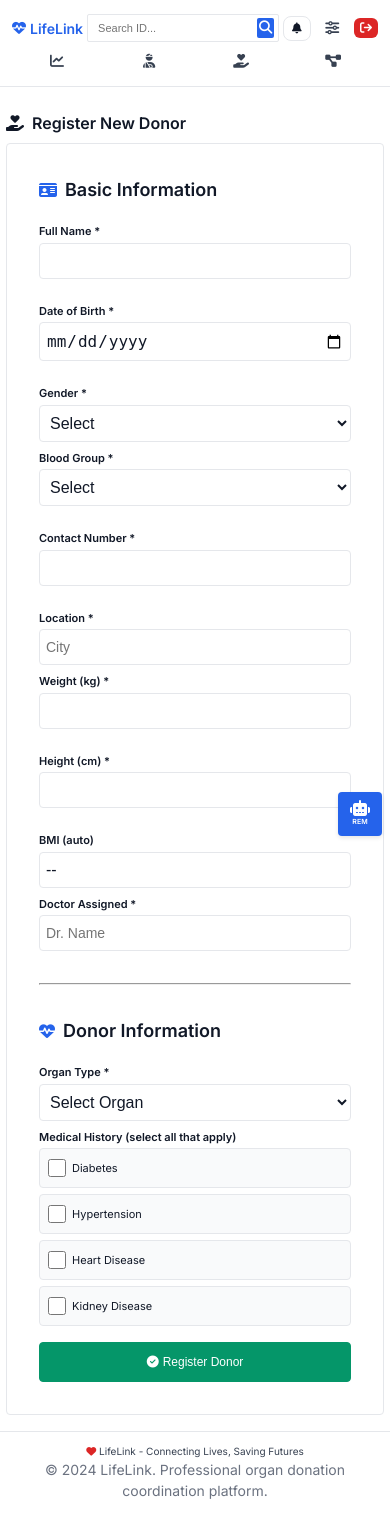
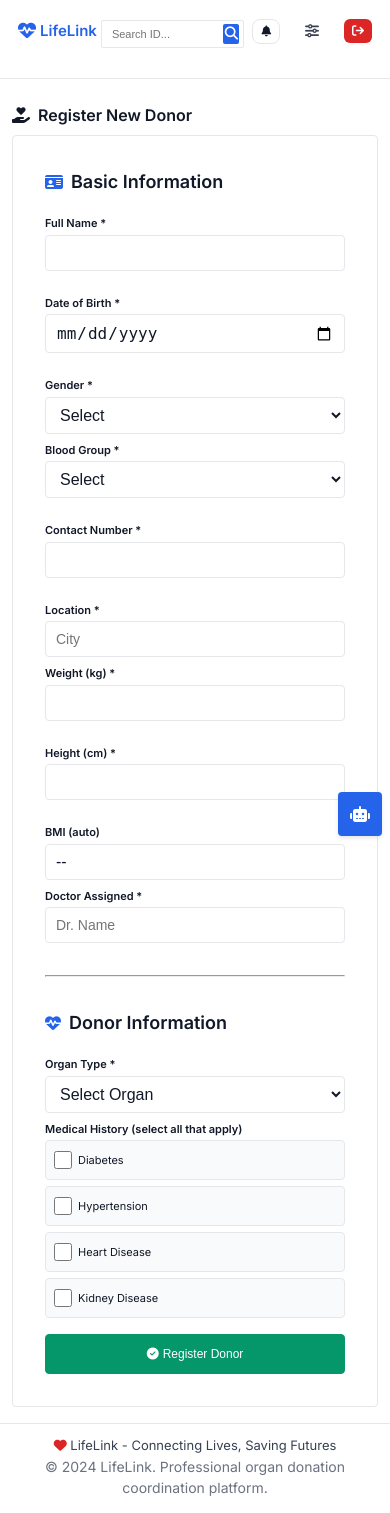
Before and after one commit to Ameya79/LifeLink---Healthtech---Team-MindSmiths-, a Flask app: page /add-donor in a window 390 px wide. Run offline with Flask 2, Linux system fonts and the light colour scheme; the visitor is signed in with stand-in values (Sample User, id 1); data that the repository does not hold is empty.

Commit message:
Add files via upload

```diff
--- a/static/styles.css
+++ b/static/styles.css
@@ -3128,3 +3128,114 @@ a {
         touch-action: manipulation;
     }
 }
+
+/* ============================================
+   MOBILE / SMALL SCREEN ADJUSTMENTS
+   These rules apply only on small screens and
+   are intentionally scoped with max-width
+   media queries so desktop appearance is
+   unaffected.
+   ============================================ */
+@media (max-width: 768px) {
+    /* Slightly smaller base type for mobile */
+    body {
+        font-size: 13px;
+    }
+
+    .container {
+        padding-left: 12px;
+        padding-right: 12px;
+    }
+
+    /* Headings scale down on mobile */
+    h1 { font-size: 24px; }
+    h2 { font-size: 20px; }
+    h3 { font-size: 18px; }
+
+    /* Navbar: wrap and simplify */
+    .nav-shell {
+        flex-wrap: wrap;
+        gap: 8px;
+        align-items: center;
+    }
+
+    .nav-center {
+        display: none; /* hide center nav to save space */
+    }
+
+    .nav-left { flex: 1 1 100%; }
+    .nav-right { margin-left: 0; gap: 8px; }
+
+    .logo-brand { font-size: 16px; }
+    .logo-brand i { font-size: 18px; }
+
+    .nav-search {
+        order: 2;
+        width: 100%;
+        margin-top: 8px;
+    }
+
+    .search-form input { width: 100%; max-width: 260px; }
+
+    .hospital-badge { max-width: 140px; padding: 6px 8px; font-size: 12px; }
+    .logout-btn { padding: 6px 10px; font-size: 12px; }
+
+    /* Compact nav-link appearance */
+    .nav-link { padding: 6px 8px; min-width: 48px; }
+    .nav-link span { display: none; } /* keep icons only on mobile */
+
+    /* Hero becomes single column */
+    .hero-section { padding: 40px 12px; }
+    .hero-content { grid-template-columns: 1fr; gap: 24px; }
+    .hero-copy h1 { font-size: 28px; }
+    .hero-copy p { font-size: 15px; }
+
+    /* Landing page specific overrides (override inline styles) */
+    .hero-section h1 { font-size: 28px !important; line-height: 1.15 !important; }
+    .hero-section p { font-size: 15px !important; max-width: 92% !important; margin-left: auto !important; margin-right: auto !important; }
+    .landing-nav .nav-inner { padding: 0 12px; }
+    .landing-nav .nav-links { display: none; } /* hide large nav links on phones */
+    .landing-nav .nav-cta { margin-left: auto; }
+
+    /* Stats and match cards stack */
+    .stats-grid { grid-template-columns: repeat(auto-fit, minmax(140px, 1fr)); gap: 12px; }
+    .match-grid { grid-template-columns: 1fr; gap: 12px; }
+    .match-card__score { font-size: 36px; }
+    .match-card__profiles { grid-template-columns: 1fr; padding: 12px; }
+    .match-card__metrics { grid-template-columns: repeat(auto-fit, minmax(100px, 1fr)); gap: 8px; padding: 12px; }
+
+    /* Tables - make them readable without changing desktop */
+    .table th, .table td { font-size: 13px; padding: 8px 10px; }
+
+    /* Cards, forms and smaller paddings */
+    .card-header { padding: 12px; }
+    .card-body { padding: 12px; }
+    .form-control, .form-select { padding: 8px 10px; }
+
+    /* Footer smaller */
+    .footer p { font-size: 13px; }
+
+    /* Notifications dropdown widen on mobile */
+    #notifications-dropdown { width: 92vw; left: 4vw; right: 4vw; max-width: 360px; }
+
+    /* REM chatbot compact */
+    #rem-button span { display: none; }
+    #rem-button { padding: 8px; font-size: 14px; }
+
+    /* Make buttons fit */
+    .btn { padding: 8px 10px; }
+    .btn-block { width: 100%; }
+}
+
+@media (max-width: 420px) {
+    /* Further reduce sizes for small phones */
+    body { font-size: 12px; }
+    h1 { font-size: 20px; }
+    .hero-copy h1 { font-size: 22px; }
+    .logo-brand { font-size: 15px; }
+    .logout-btn { padding: 6px 8px; font-size: 11px; }
+    .hospital-badge { max-width: 120px; font-size: 11px; }
+    .search-form input { max-width: 200px; }
+    .nav-search { margin-top: 6px; }
+    .card-header, .card-body { padding: 10px; }
+}
--- a/templates/landing.html
+++ b/templates/landing.html
@@ -163,7 +163,7 @@
                         <div style="width: 64px; height: 64px; background: var(--primary); color: white; border-radius: 2px; display: flex; align-items: center; justify-content: center; margin: 0 auto 24px; font-size: 28px;">
                             <i class="fa-solid fa-users" style="display: block;"></i>
                         </div>
-                        <div style="font-size: 56px; font-weight: 700; color: var(--primary); margin-bottom: 12px; line-height: 1;">62k+</div>
+                        <div style="font-size: 56px; font-weight: 700; color: var(--primary); margin-bottom: 12px; line-height: 1;">500k+</div>
                         <p style="font-size: 16px; color: var(--text-secondary); line-height: 1.5; margin: 0;">Patients waiting for organs across India</p>
                     </div>
 
@@ -171,7 +171,7 @@
                         <div style="width: 64px; height: 64px; background: var(--primary); color: white; border-radius: 2px; display: flex; align-items: center; justify-content: center; margin: 0 auto 24px; font-size: 28px;">
                             <i class="fa-solid fa-chart-line" style="display: block;"></i>
                         </div>
-                        <div style="font-size: 56px; font-weight: 700; color: var(--primary); margin-bottom: 12px; line-height: 1;">0.81</div>
+                        <div style="font-size: 56px; font-weight: 700; color: var(--primary); margin-bottom: 12px; line-height: 1;">0.34</div>
                         <p style="font-size: 16px; color: var(--text-secondary); line-height: 1.5; margin: 0;">Organ donation rate per million population</p>
                     </div>
 
```
